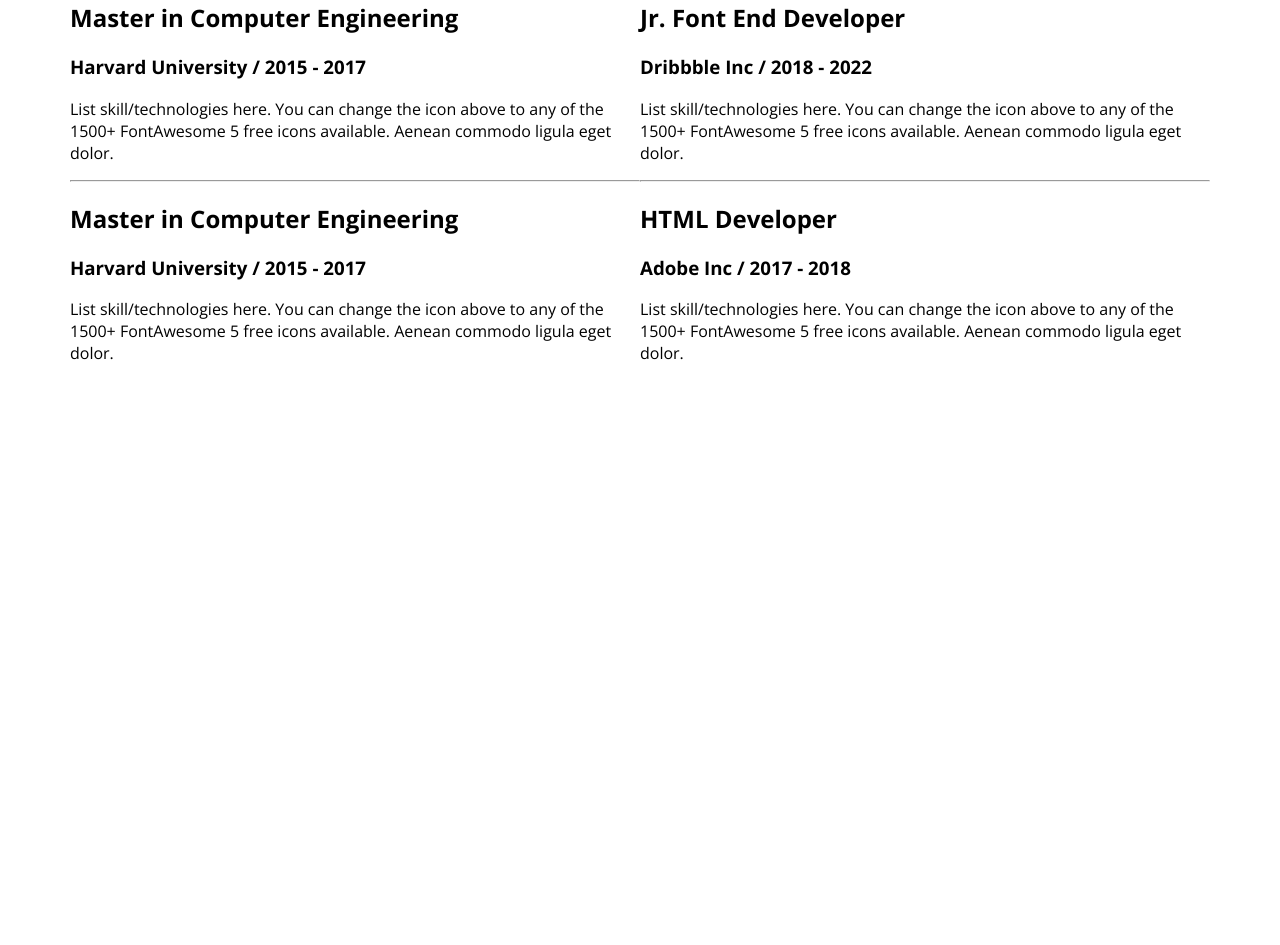
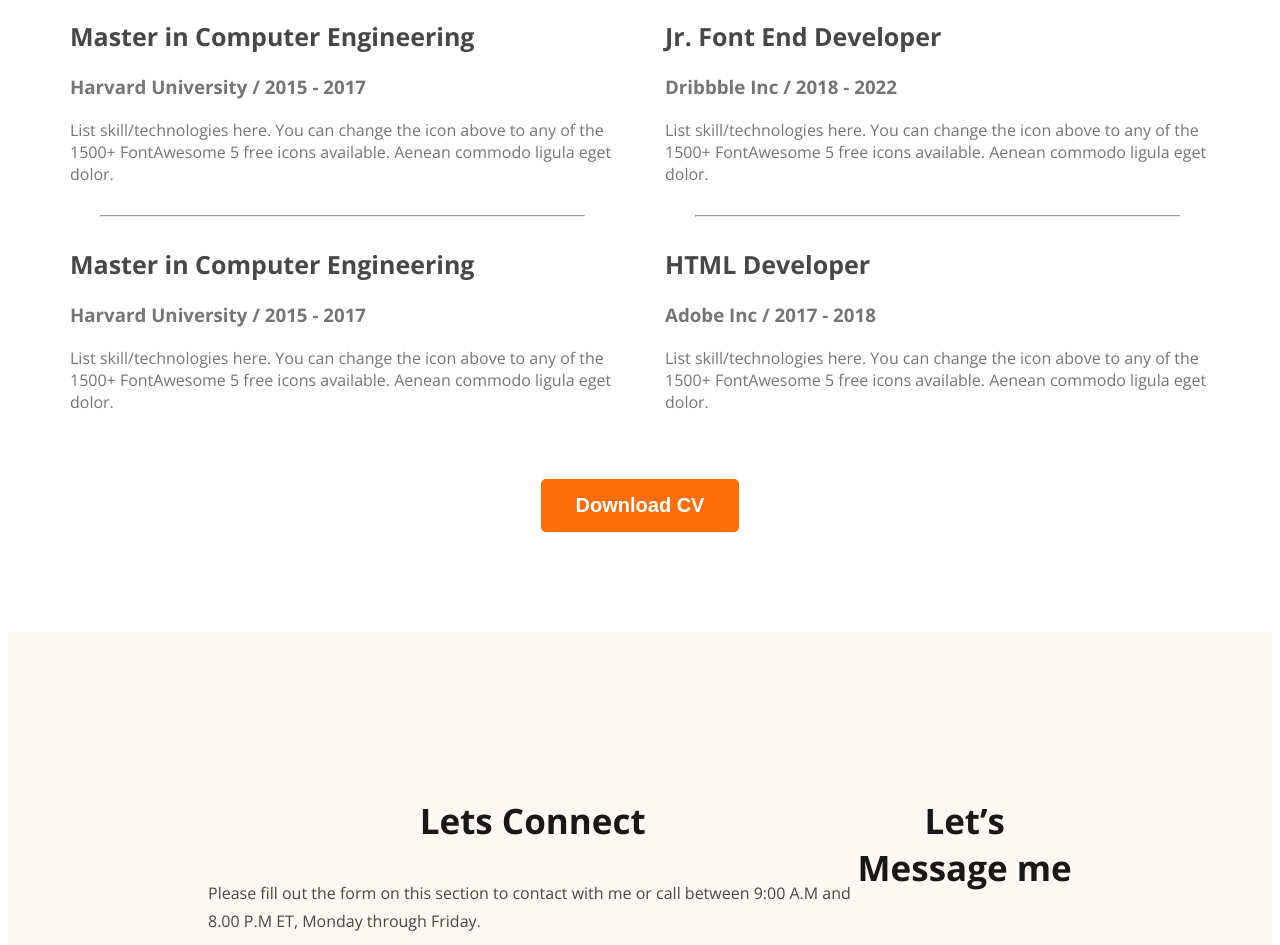
Before and after one commit to Shakillazycoder/developer-portfolio, a plain HTML site: page index.html in a window 1280 px wide. Shown: the part 2794-3739 px from the top of the page. Before the commit the page ends 3182 px from the top, so only its background shows below. Drawn offline with nearby package versions, Linux system fonts and the light colour scheme.

Commit message:
footer added

```diff
--- a/index.html
+++ b/index.html
@@ -134,13 +134,30 @@
                     to any of the 1500+ FontAwesome 5 free icons available. Aenean commodo ligula eget dolor.</p>
             </div>
         </div>
-
-
+    </div>
+    <div class="download-cv">
+        <button class="btn-primary">Download CV</button>
     </div>
     </section>
     </main>
+    <!-- footer started here -->
     <footer>
-
+       <!-- .footer-column*2>h3.footer-column-title -->
+       <div class="footer-column">
+        <h3 class="footer-column-title">Lets Connect</h3>
+       <p class="footer-column-description">
+        Please fill out the form on this section to contact with me or call between 9:00 A.M and 8.00 P.M ET, Monday through Friday.
+       </p>
+       <!-- .social-links>a*3>img -->
+       <div class="social-links">
+        <a href=""><img src="images/icons/facebook.png" alt=""></a>
+        <a href=""><img src="images/icons/insta.png" alt=""></a>
+        <a href=""><img src="images/icons/twitter.png" alt=""></a>
+    </div>
+    </div>
+       <div class="footer-column">
+        <h3 class="footer-column-title">Let’s Message me</h3>
+       </div>
     </footer>
 
 </body>
--- a/styles/portfolio.css
+++ b/styles/portfolio.css
@@ -148,7 +148,48 @@ main .section {
   color: #474747;
   font-size: 30px;
   font-weight: 700;
+  margin-bottom: 10px;
 }
-.resume-container{
+.resume-container {
+  display: flex;
+  gap: 50px;
+}
+.resume-item-institution {
+  margin-bottom: 20px;
+  margin-top: 0px;
+}
+.resume-item-description,
+.resume-item-institution {
+  color: #757575;
+}
+.resume-item-title {
+  color: #474747;
+  font-size: 25px;
+  font-weight: 700;
+}
+.resume-container hr {
+  margin: 30px;
+}
+.download-cv {
+  text-align: center;
+  margin-top: 50px;
+}
+/* footer related style */
+.footer-column-title {
+  color: #181818;
+  text-align: center;
+  font-size: 35px;
+  font-weight: 700;
+}
+.footer-column-description {
+  color: #474747;
+  font-size: 16px;
+  font-weight: 400;
+  line-height: 28px; /* 175% */
+}
+footer{
     display: flex;
+    background: #FFF8F3;
+    padding: 130px 200px;
+    margin-top: 100px;
 }
```
